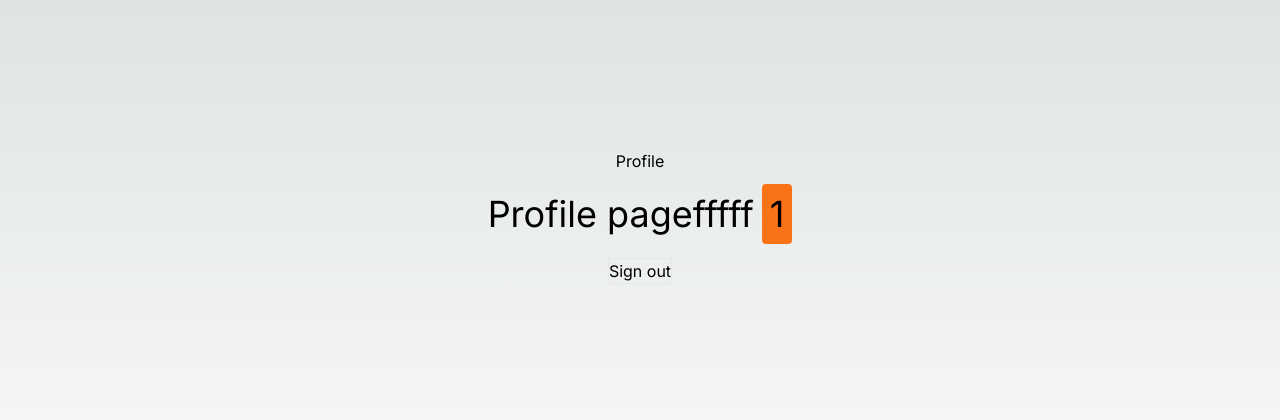
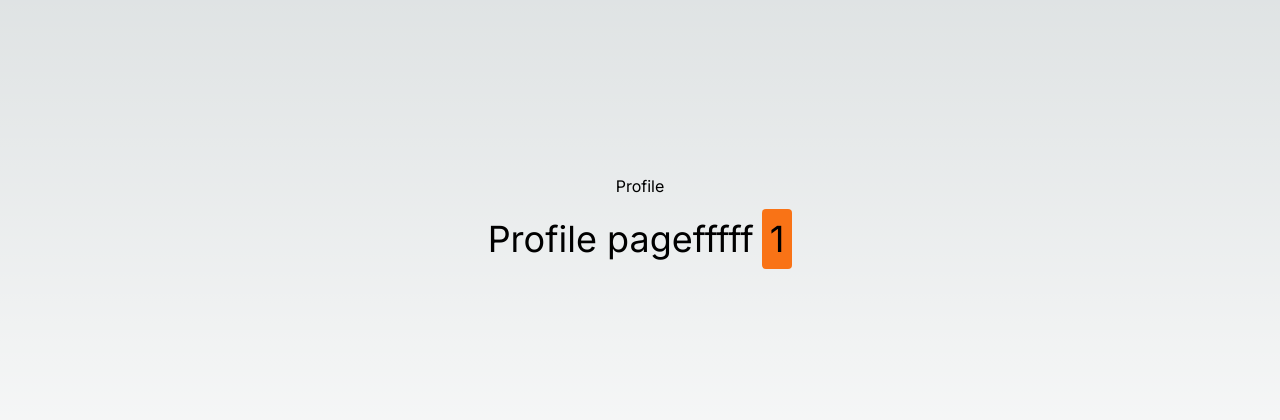
Before and after one commit to italianPalms/fullstack_next.js, a Next.js app: page /profile/1 in a window 1280 px wide. Shown: the part 184-604 px from the top of the page. Built offline with nearby package versions, Linux system fonts and the light colour scheme.

Commit message:
remove log out button, and empty lines

```diff
--- a/src/app/profile/[id]/page.tsx
+++ b/src/app/profile/[id]/page.tsx
@@ -6,8 +6,6 @@ export default function UserProfile({params}: any) {
             <p className="text-4xl mt-5">Profile pagefffff
             <span className="p-2 ml-2 rounded bg-orange-500 text-black">{params.id}</span>
             </p>
-            <button className="border mt-6">Sign out</button>
         </div>
-
     )
 }
```
